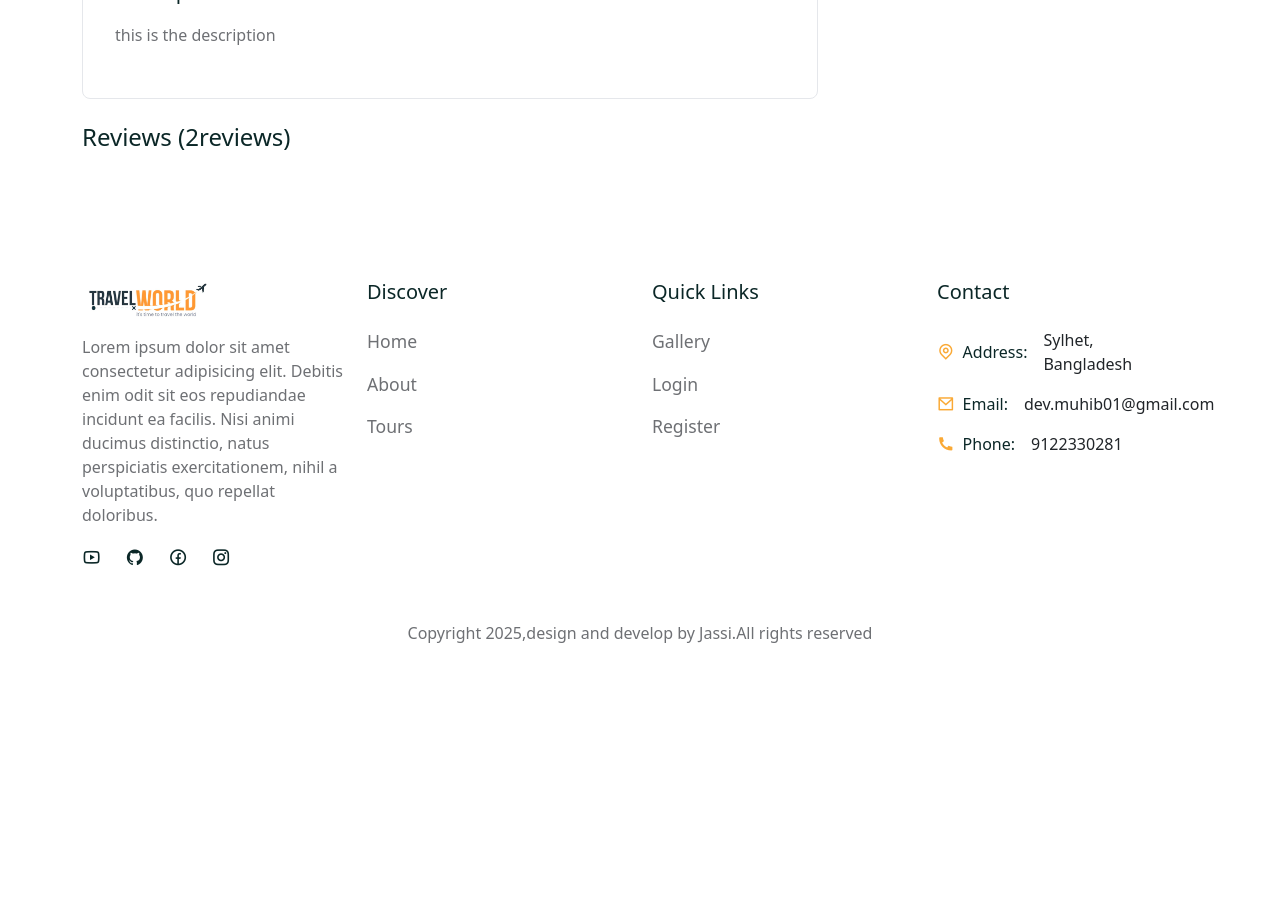
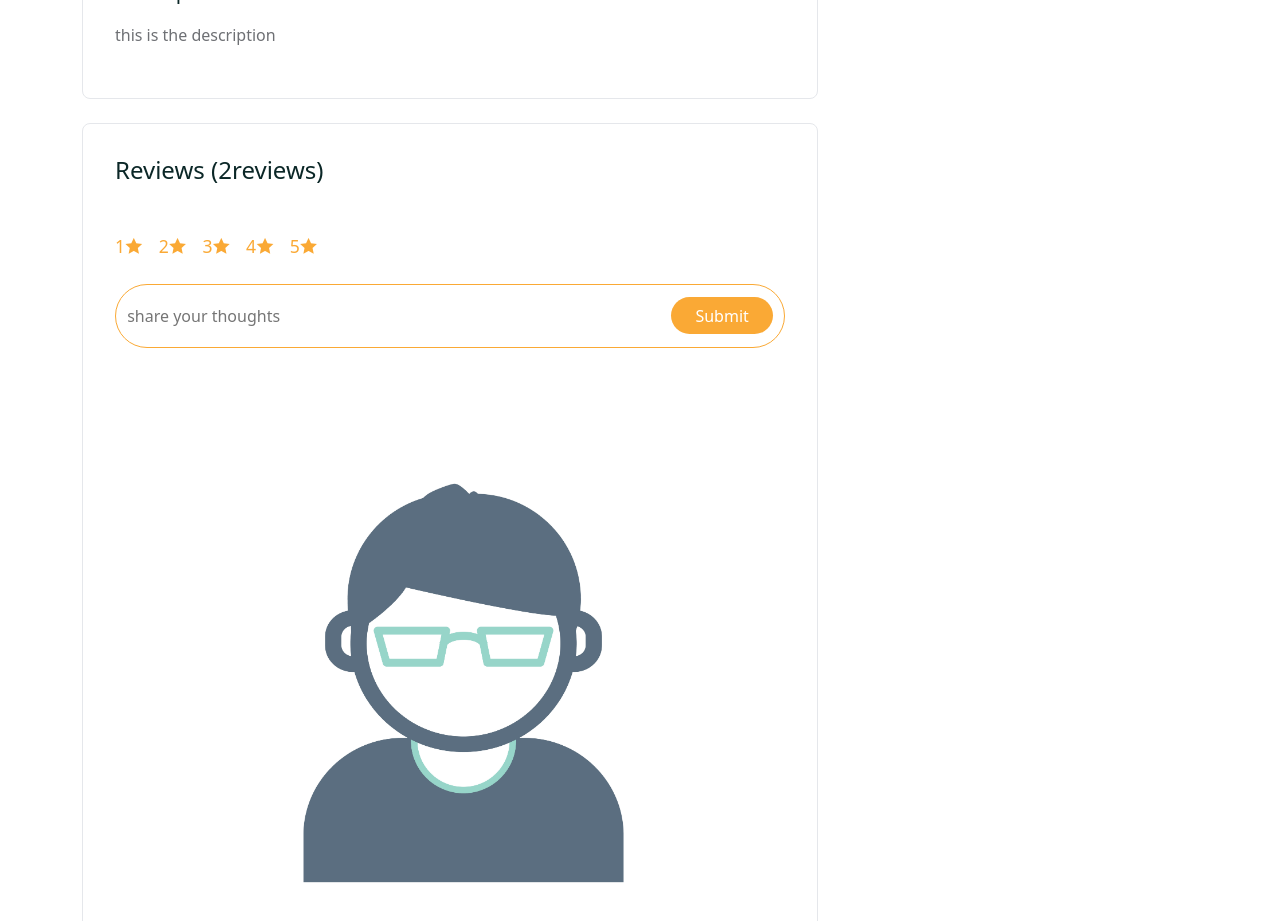
Before and after one commit to Jasika-Kumari/Vacaytrail, a React (Create React App) app in the folder frontend/: page /tours/01 in a window 1280 px wide. Shown: the part 860-1781 px from the top of the page. Before the commit the page ends 1551 px from the top, so only its background shows below. Built offline with nearby package versions, Linux system fonts and the light colour scheme; a web font is replaced by a local one.

Commit message:
tourdetails continued

```diff
--- a/frontend/src/pages/TourDetails.jsx
+++ b/frontend/src/pages/TourDetails.jsx
@@ -4,6 +4,8 @@ import {Container,Row,Col,Form,ListGroup} from 'reactstrap'
 import { useParams } from 'react-router-dom'
 import tourData from '../assets/data/tours'
 import calculateAvgRating from '../utils/avgRating'
+import avatar from '../assets/images/avatar.jpg'
+
 const TourDetails = () => {
   const {id} =useParams()
   const tour=tourData.find(tour=>tour.id===id)
@@ -46,12 +48,36 @@ const TourDetails = () => {
              <div className='tour__reviews mt-4'>
               <h4>Reviews ({reviews?.length}reviews)</h4>
               <Form>
-                <div className='d-flex align-items-center gap-3'>
-
+                <div className='d-flex align-items-center gap-3 mb-4 rating__group'>
+                      <span>1<i class="ri-star-fill"></i></span>
+                      <span>2<i class="ri-star-fill"></i></span>
+                      <span>3<i class="ri-star-fill"></i></span>
+                      <span>4<i class="ri-star-fill"></i></span>
+                      <span>5<i class="ri-star-fill"></i></span>
+                </div>
+                <div className='review__input'>
+                  <input type="text" placeholder='share your thoughts'/>
+                  <button className="btn primary__btn text-white" type="submit">Submit</button>
                 </div>
               </Form>
+              <ListGroup className="user__reviews">
+                 {
+                   reviews?.map(review=>(
+                     <div className="review__item">
+                      <img src={avatar} alt=""/>
+                      <div className='w-100'>
+                         <div className='d-flex align-items-center justify-content-between'>
+                          <div>
+                            <h5>muhib</h5>
+                            <p>{new Date('01-18-2023').toLocaleDateString('en-US')}</p>
+                          </div>
+                         </div>
+                      </div>
+                     </div>
+                   ))
+                 }
+              </ListGroup>
              </div>
-
              </div>
           </Col>
         </Row>
--- a/frontend/src/styles/tour-details.css
+++ b/frontend/src/styles/tour-details.css
@@ -3,7 +3,7 @@
     border-radius: .5rem;
     margin-bottom: 2.5rem;
 }
-.tour__info{
+.tour__info, .tour__reviews{
 
     border-radius: .5rem;
     border:1px solid rgb(229,231,235);
@@ -39,3 +39,30 @@
     font-size: 1rem;
     color: var(--text-color);
 }
+.rating__group span{
+    font-size: 1.1rem;
+    display: flex;
+    align-items: center;
+    color:var(--secondary-color);
+    cursor: pointer;
+}
+.tour__reviews h4{
+    margin-bottom: 3rem;
+}
+.review__input{
+   display: flex;
+   align-items: center;
+   justify-content: center;
+   width: 100%;
+   padding: 0.7rem;
+   border-radius: 2rem;
+   border: 1px solid var(--secondary-color);
+}
+.review__input input{
+    width: 100%;
+    padding: 0.5rem 0;
+    border: none;
+}
+.review__input input:focus{
+    outline: none;
+}
```
